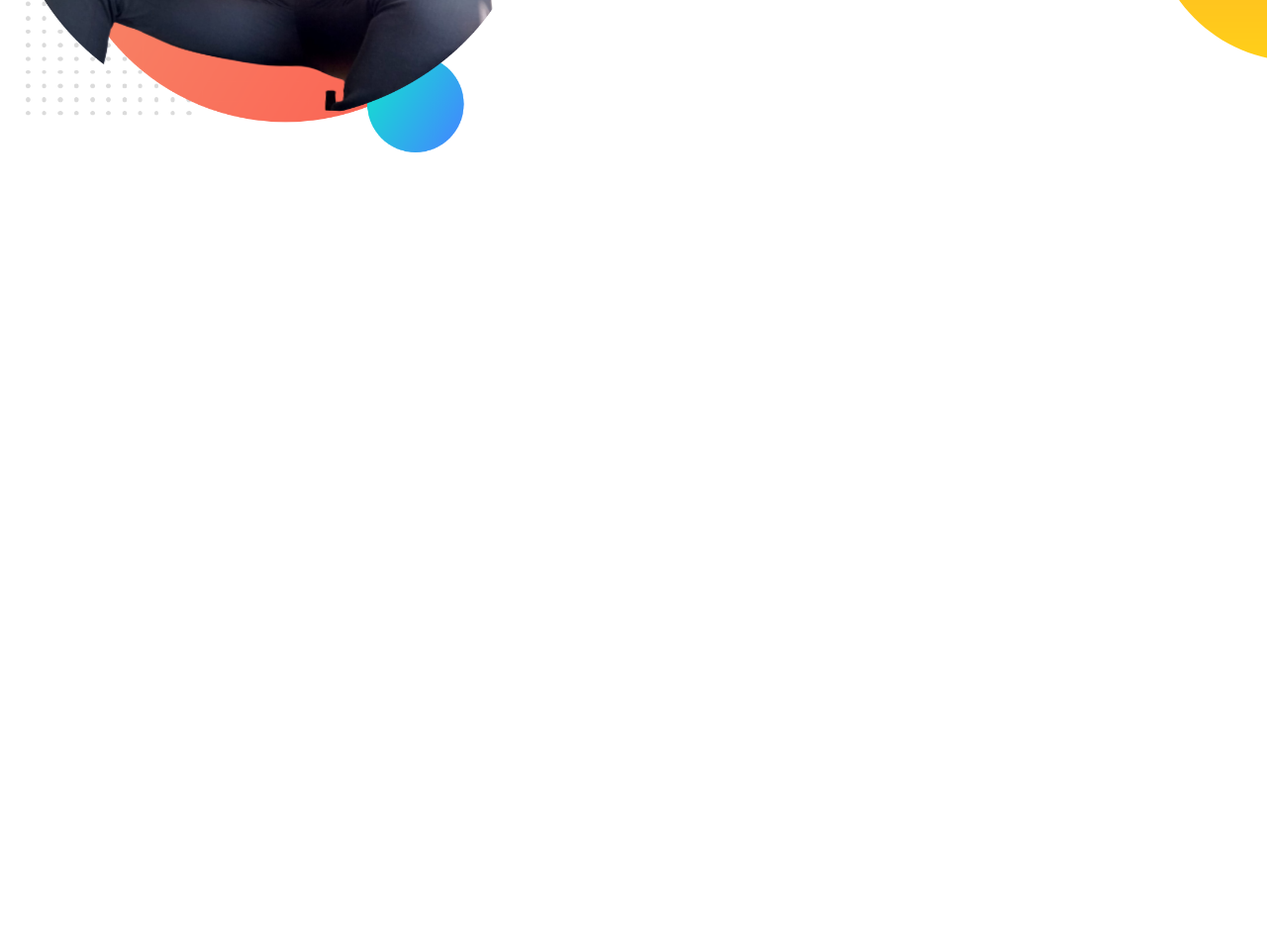
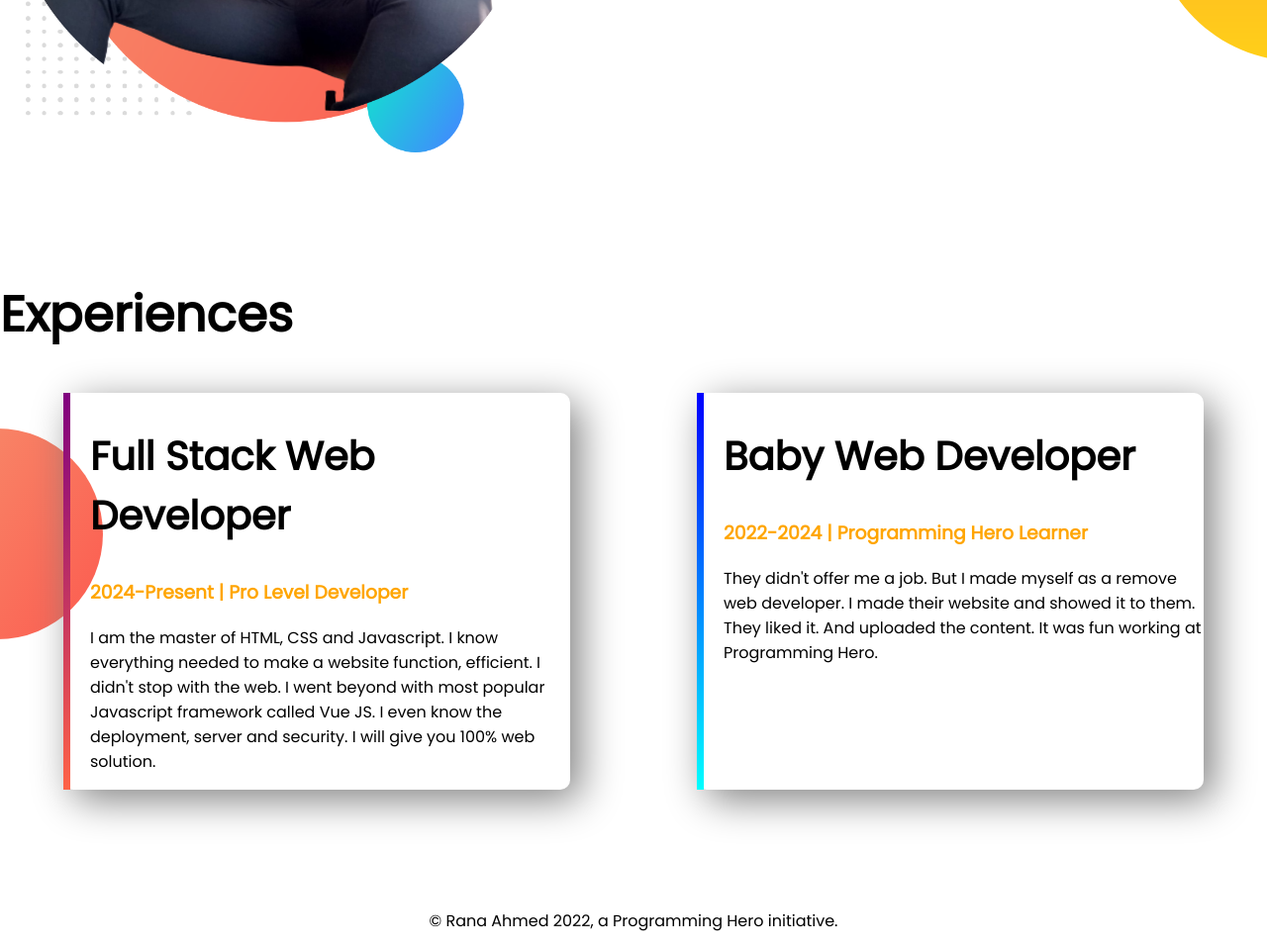
Before and after one commit to Rana12356/personal-portfolio, a plain HTML site: page index.html in a window 1280 px wide. Shown: the part 949-1908 px from the top of the page at 99% size. Before the commit the page ends 1230 px from the top, so only its background shows below. Drawn offline with Linux system fonts and the light colour scheme.

Commit message:
experiences and footer added

```diff
--- a/index.html
+++ b/index.html
@@ -11,7 +11,7 @@
     <link rel="stylesheet" href="style.css">
 </head>
 <body>
-<section class="top-banner">
+<section class="top-banner flexible-container">
     <div class="half-width">
         <h1>Welcome To</h1>
         <h1><span class="name">Rana Ahmed</span> World!</h1>
@@ -23,7 +23,7 @@
         <img src="images/rana-bg.png" alt="">
     </div>
 </section>
-<section class="dream-big">
+<section class="dream-big flexible-container">
     <div class="half-width">
         <img src="images/rana-bg.png" alt="">
     </div>
@@ -34,5 +34,23 @@
         <a class="link-button" target="_blank" href="https://www.linkedin.com/in/rana-ahmed-8407221a2/">Download Resume</a>
     </div>
 </section>
+<section class="experience-area">
+    <h1>Experiences</h1>
+    <div class="flexible-container">
+        <div id="full-stack-experience" class="experience-item">
+            <h2>Full Stack Web Developer</h2>
+            <h3 class="name">2024-Present | Pro Level Developer</h3>
+            <p>I am the master of HTML, CSS and Javascript. I know everything needed to make a website function, efficient. I didn't stop with the web. I went beyond with most popular Javascript framework called Vue JS. I even know the deployment, server and security. I will give you 100% web solution.</p>
+        </div>
+        <div id="baby-web-experience" class="experience-item">
+            <h2>Baby Web Developer</h2>
+            <h3 class="name">2022-2024 | Programming Hero Learner</h3>
+            <p>They didn't offer me a job. But I made myself as a remove web developer. I made their website and showed it to them. They liked it. And uploaded the content. It was fun working at Programming Hero.</p>
+        </div>
+    </div>
+</section>
+<footer>
+    <p>© Rana Ahmed 2022, a Programming Hero initiative.</p>
+</footer>
 </body>
 </html>
--- a/style.css
+++ b/style.css
@@ -5,10 +5,13 @@ body{
 h1{
     font-size: 50px;
 }
+h2{
+    font-size: 40px;
+}
 .name{
     color: orange;
 }
-section{
+.flexible-container{
     display: flex;
     margin-bottom: 120px;
 }
@@ -36,3 +39,29 @@ section{
     background-repeat: no-repeat;
     background-position: right;
 }
+.experience-area{
+    background-image: url(images/exp-bg.png);
+    background-repeat: no-repeat;
+    background-position: left;
+}
+.experience-item{
+    width: 40%;
+    margin-left: 5%;
+    margin-right: 5%;
+    padding-left: 20px;
+    box-shadow: 10px 10px 40px gray;
+    border-radius: 10px;
+}
+#full-stack-experience{
+    border-left: 7px solid;
+    border-image: linear-gradient(purple, tomato);
+    border-image-slice: 1;
+}
+#baby-web-experience{
+    border-left: 7px solid;
+    border-image: linear-gradient(blue, cyan);
+    border-image-slice: 1;
+}
+footer p{
+    text-align: center;
+}
```
Also changed, not shown: images/Rana.jpg (deleted), images/Rana2.jpg (deleted), images/jhankar.png (deleted), images/jhankar2.png (deleted), showOff/Rana.jpg (deleted), showOff/Rana2.jpg (deleted), 4 other files.
